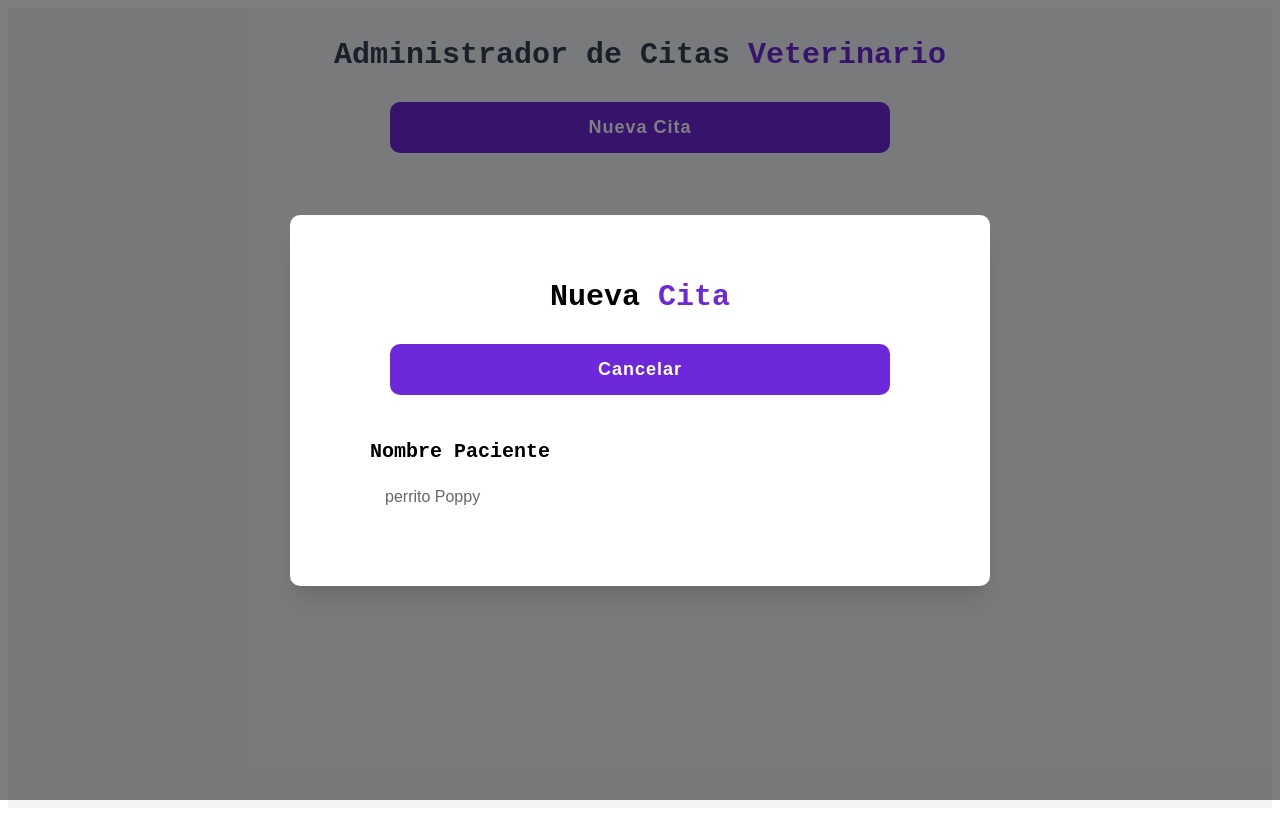
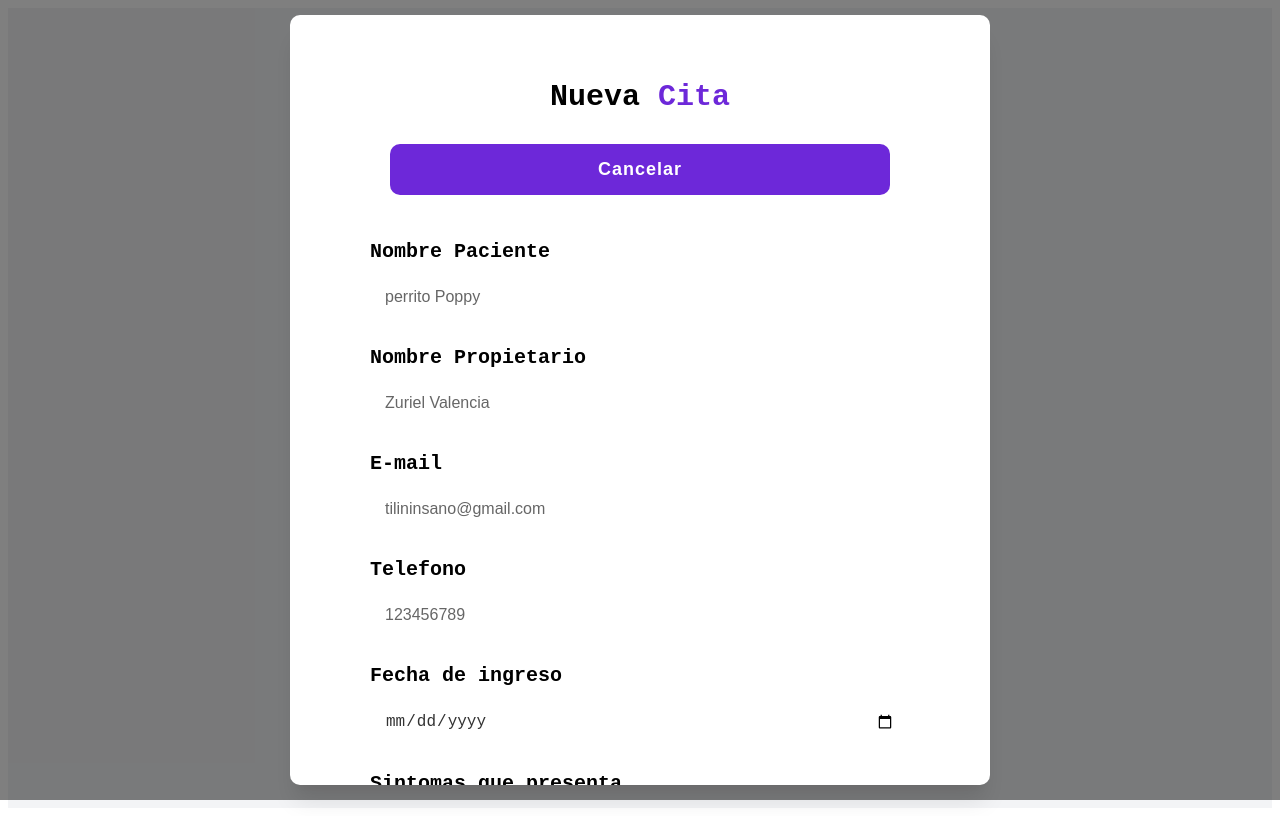
Before and after one commit to valenciaZuriel-cyber/citasReactJS, a React (Vite) app: page / in a window 1280 px wide. Both pictures are taken after a click on the button "Nueva Cita". Built offline with nearby package versions, Linux system fonts and the light colour scheme.

Commit message:
Add states to inputs in the form

```diff
--- a/src/components/Formulario.jsx
+++ b/src/components/Formulario.jsx
@@ -6,6 +6,20 @@ import '../css/formulario.css';
 
 const Formulario = ({ modalVisible, setmodalVisible}) => {
     const [paciente, setPaciente] = useState('');
+    const [propietario, setPropietario] = useState('');
+    const [correo, setCorreo] = useState('');
+    const [telefono, setTelefono] = useState('');
+    const [fechaAlta, setFechaAlta] = useState('');
+    const [sintomas, setSintomas] = useState('');
+
+    /**
+     *
+     */
+
+    const handleCita = (e) => {
+        e.preventDefault();
+    }
+
     return(
         <div className="formulario-contenido">
             <h2 className="formulario-titulo">Nueva
@@ -18,7 +32,7 @@ const Formulario = ({ modalVisible, setmodalVisible}) => {
                 <span className="formulario-btn-texto-cancelar">Cancelar</span>
             </button>
 
-            <form>
+            <form onSubmit={(e) => handleCita(e)}>
                 <div className="formulario-campo">
                     <label
                     htmlFor="paciente"
@@ -33,6 +47,81 @@ const Formulario = ({ modalVisible, setmodalVisible}) => {
                     onChange={(e) => {setPaciente(e.target.value) }}
                     />
                 </div>
+                <div className="formulario-campo">
+                    <label
+                    htmlFor="propietario"
+                    className="formulario-label"
+                    >Nombre Propietario</label>
+                    <input
+                    id="propietario"
+                    type="text"
+                    className="formulario-input"
+                    placeholder="Zuriel Valencia"
+                    value={propietario}
+                    onChange={(e) => {setPropietario(e.target.value) }}
+                    />
+                </div>
+                <div className="formulario-campo">
+                    <label
+                    htmlFor="correo"
+                    className="formulario-label"
+                    >E-mail</label>
+                    <input
+                    id="correo"
+                    type="email"
+                    className="formulario-input"
+                    placeholder="tilininsano@gmail.com"
+                    value={correo}
+                    onChange={(e) => {setCorreo(e.target.value) }}
+                    />
+                </div>
+                <div className="formulario-campo">
+                    <label
+                    htmlFor="telefono"
+                    className="formulario-label"
+                    >Telefono</label>
+                    <input
+                    id="telefono"
+                    type="tel"
+                    className="formulario-input"
+                    placeholder="123456789"
+                    value={telefono}
+                    onChange={(e) => {setTelefono(e.target.value) }}
+                    />
+                </div>
+                <div className="formulario-campo">
+                    <label
+                    htmlFor="fechaAlta"
+                    className="formulario-label"
+                    >Fecha de ingreso</label>
+                    <input
+                    id="fechaAlta"
+                    type="date"
+                    className="formulario-input"
+                    placeholder="14/05/2026"
+                    value={fechaAlta}
+                    onChange={(e) => {setFechaAlta(e.target.value) }}
+                    />
+                </div>
+                <div className="formulario-campo">
+                    <label
+                    htmlFor="sintomas"
+                    className="formulario-label"
+                    >Sintomas que presenta</label>
+                    <textarea
+                    id="sintomas"
+                    className="formulario-input"
+                    placeholder="Falta de apetito"
+                    value={sintomas}
+                    onChange={(e) => {setSintomas(e.target.value) }}
+                    rows={4}
+                    />
+                </div>
+
+                <button
+                type="submit"
+                className="formulario-btn-submit"
+                >Agregar Paciente</button>
             </form>
         </div>
 
--- a/src/css/formulario.css
+++ b/src/css/formulario.css
@@ -77,3 +77,24 @@
 .formulario-input:focus{
     outline: 2px solid #F59E0B;
 }
+
+.formulario-btn-submit{
+    display: block;
+    width: 100%;
+    margin-top: 40px;
+    margin-bottom: 20px;
+    color: #5827A4;
+    background-color: #F59E0B;
+    padding: 15px 0px;
+    border-radius: 10px;
+    border: none;
+    font-weight: 900;
+    font-size: 16px;
+    text-transform: uppercase;
+    cursor: pointer;
+    transition: background-color 0.2 ease;
+}
+
+.formulario-btn-submit:hover{
+    background-color: #d98806;
+}
```
